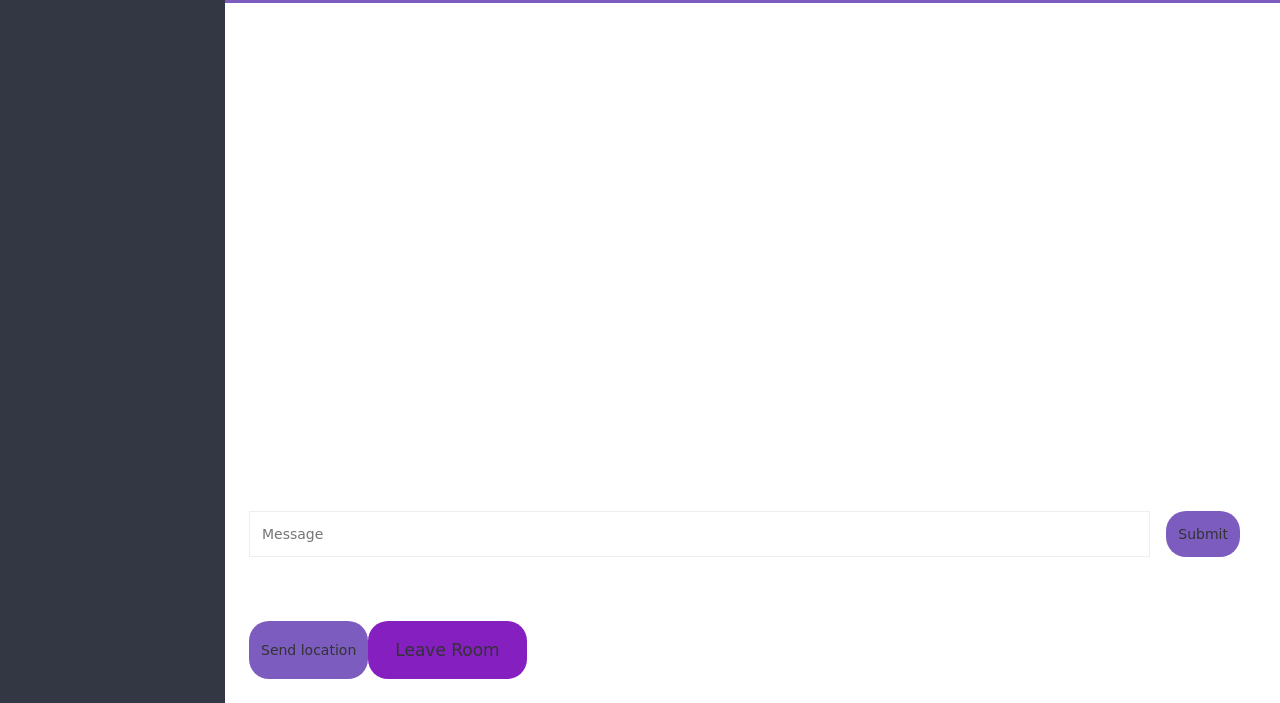
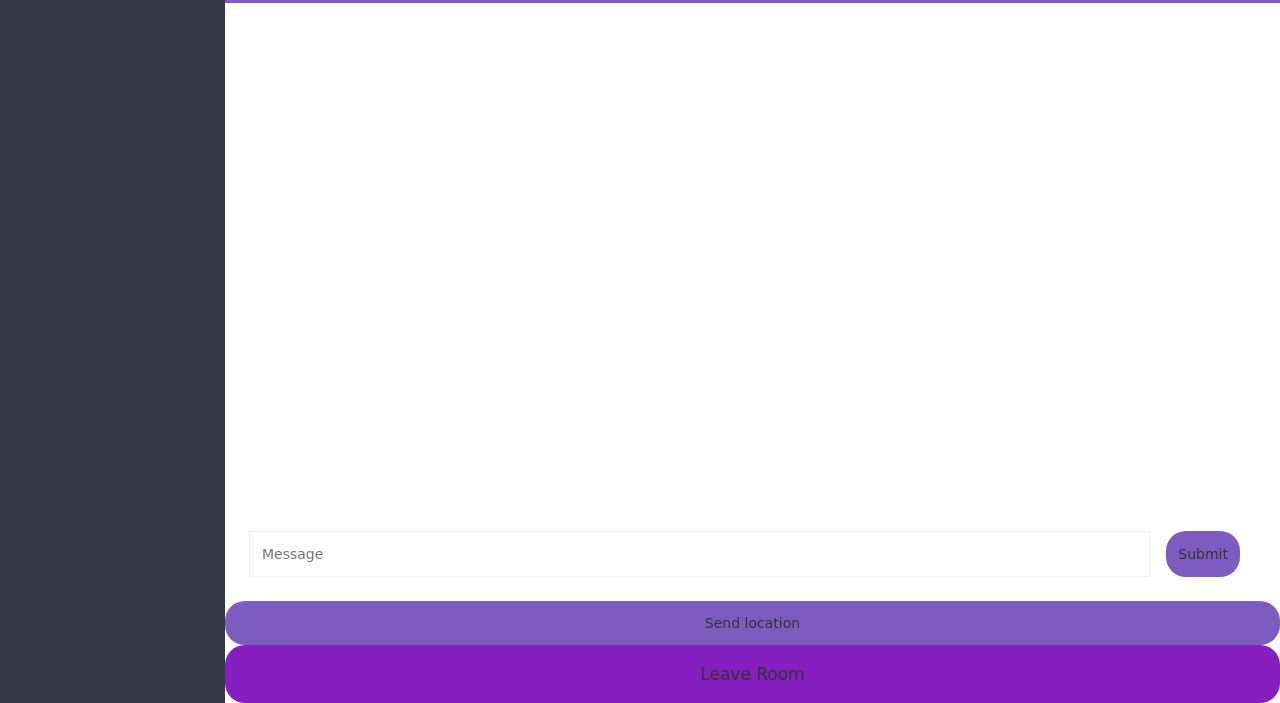
Before and after one commit to YuvrajSingh-16/chat-app, a website: page public/chat.html in a window 1280 px wide. Shown: the part 97-800 px from the top of the page. Drawn offline with nearby package versions, Linux system fonts and the light colour scheme; no server answers; a web font is replaced by a local one.

Commit message:
more change

```diff
--- a/public/chat.html
+++ b/public/chat.html
@@ -56,11 +56,9 @@
                         <button style="border-radius: 20px" >Submit</button>
                     </form>
                 </div>
-
-                <div class="compose">
                     <button id="send-location" style="border-radius: 20px">Send location</button>
                     <button class="leave"><a href="index.html" class="btn">Leave Room</a></button>
-                </div>
+
             </div>
         </div>
 
```
